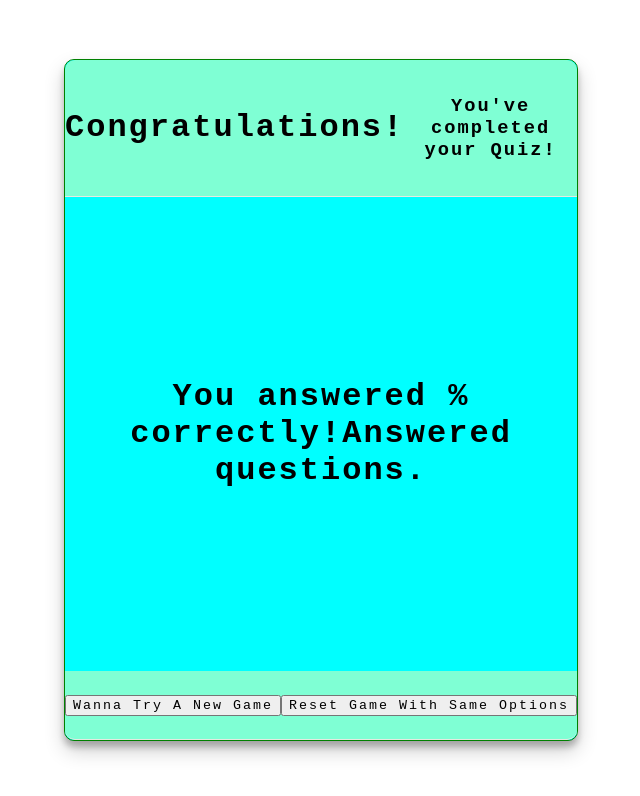
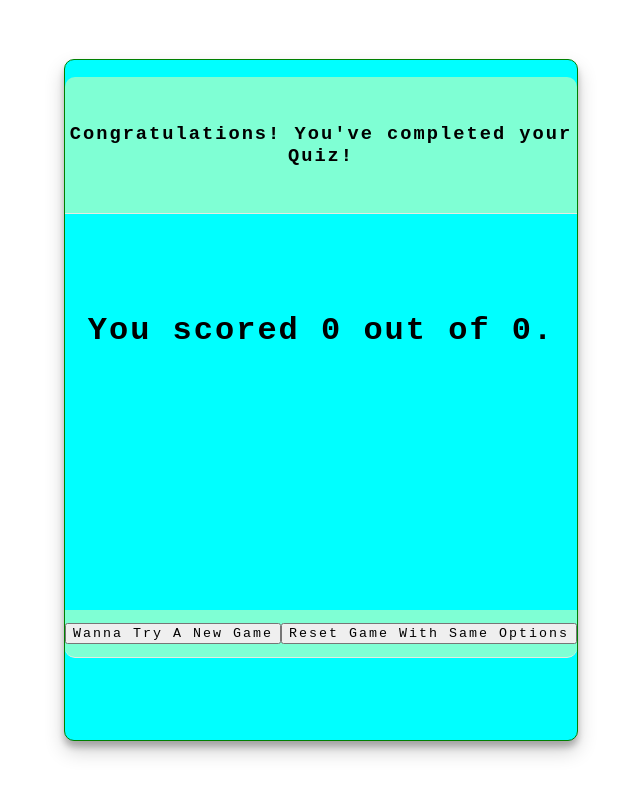
Before and after one commit to simonreddy2001/Trivia-game, a Vue app: page /#/result in a window 1280 px wide. Shown: the top 796 px of the page, without its empty margins (319-959 px from the left). Built offline with nearby package versions, Linux system fonts and the light colour scheme.

Commit message:
second commit

```diff
--- a/src/components/Games.vue
+++ b/src/components/Games.vue
@@ -75,6 +75,7 @@ export default {
           correctlyAnsweredQuestions: 0,
         };
       }
+
     },
 
     correctAnswers: function () {
@@ -120,7 +121,7 @@ export default {
     },
   },
   methods: {
-    ...mapMutations(["setUserAnswer","setDisplayQuestions"]),
+    ...mapMutations(["setUserAnswer","setDisplayQuestions","setScore"]),
     getQuestions: async function () {
       let quiz = [];
       await fetch(
@@ -177,7 +178,6 @@ export default {
     },
     checkAnswer: function (event, index) {
       let question = this.questions[index];
-
       if (question.userAnswer) {
         if (this.index < this.questions.length - 1) {
           setTimeout(
@@ -192,10 +192,12 @@ export default {
           event.target.classList.add("rightAnswer");
           /* Set rightAnswer on question to true, computed property can track a streak out of 10 questions */
           this.questions[index].rightAnswer = true;
+          this.setScore((this.score)+1)
         } else {
           /* Mark users answer as wrong answer */
           event.target.classList.add("wrongAnswer");
           this.questions[index].rightAnswer = false;
+
           /* Show right Answer */
           //   let correctAnswer = this.questions[index].correct_answer;
           //   let allButtons = document.querySelectorAll(`[index="${index}"]`);
--- a/src/components/Result.vue
+++ b/src/components/Result.vue
@@ -2,13 +2,13 @@
   <div class="game-box">
     <div class="quiz-container">
       <div class="quiz-top">
-        <h1>Congratulations!</h1>
-        <h3>You've completed your Quiz!</h3>
+        <h1></h1><br>
+        <h3>Congratulations! You've completed your Quiz!</h3>
         </div>
           <div class="quiz-middle" id="score">
             <h1>
-              You answered <span class="highlight">% correctly!</span>Answered
-              <span class="highlight"></span>questions.
+              You scored {{score *10}} out of
+              {{inputs.noOfQ *10}}.
             </h1>
             <!-- <div id="score">
               You answered
@@ -50,10 +50,28 @@
             </li>
         </ul> -->
 
-<p v-for="(result, index) in displayQuestions" :key="index">{{ displayQuestions }}</p>
+<p v-for="question, index in displayQuestions" :key="index">{{ displayQuestions }}</p>
+<!-- <div v-for="(question, index) in displayQuestions" :key="index">
+          <p v-html="question.question" />
+              <div class="tables">
+                <table>
+                    <tr>
+                        <th>Correct Answer</th>
+                        <th>Your Answer</th>
+                    </tr>
+                    <tr>
+                        <td v-html="question.correct_answer" />
+                        <td v-html="question.userAnswer" />
+                    </tr>
+                </table>
+              </div>
+            <hr>
+      </div>         -->
+      <div>
 
 
-            <p v-for="(answer, index) in userAnswers" :key="index">{{ answer }}</p>
+
+            <!-- <p v-for="(answer, index) in userAnswers" :key="index">{{ answer }}</p> -->
           </div>
 
         <div class="quiz-bottom">
@@ -66,6 +84,7 @@
 
         </div>
       </div>
+    </div>
     </div>
 </template>
 
@@ -80,25 +99,21 @@ export default {
   },
   data() {
     return {
-      quizKey: 0,
-      quizScore: {
-        allQuestions: 0,
-        answeredQuestions: 0,
-        correctlyAnsweredQuestions: 0,
-      },
+
     };
   },
   methods: {
     ...mapActions([""]),
     playNewGame() {
             this.$router.push("/");
+            this.displayQuestions = [];
         },
         playSameGame() {
             this.fetchQuestions(this.$router.push("/games"))
         },
-        displayQuestions(){
-          this.questions
-        },
+        // displayQuestions(){
+        //   this.questions
+        // },
 
         // checkAnswer(answer) {
         //     if (
--- a/src/store/index.js
+++ b/src/store/index.js
@@ -14,10 +14,15 @@ export default new Vuex.Store({
               type: null,},
         userAnswers: [],
         displayQuestions: [],
-        step: 0,
         score: 0,
         error: "",
         routerError: "",
+        quizKey: 0,
+      quizScore: {
+        allQuestions: 0,
+        answeredQuestions: 0,
+        correctlyAnsweredQuestions: 0,
+      },
     },
     mutations: {
         setDifficulty: (state, payload) => {
@@ -41,9 +46,9 @@ export default new Vuex.Store({
         setQuestions: (state, payload) => {
             state.questions = payload;
         },
-        resetUserAnswers: (state) => {
-            state.userAnswers = [];
-        },
+        // resetUserAnswers: (state) => {
+        //     state.userAnswers = [];
+        // },
         setUserAnswer: (state, payload) => {
             state.userAnswers.push(payload);
         },
```
